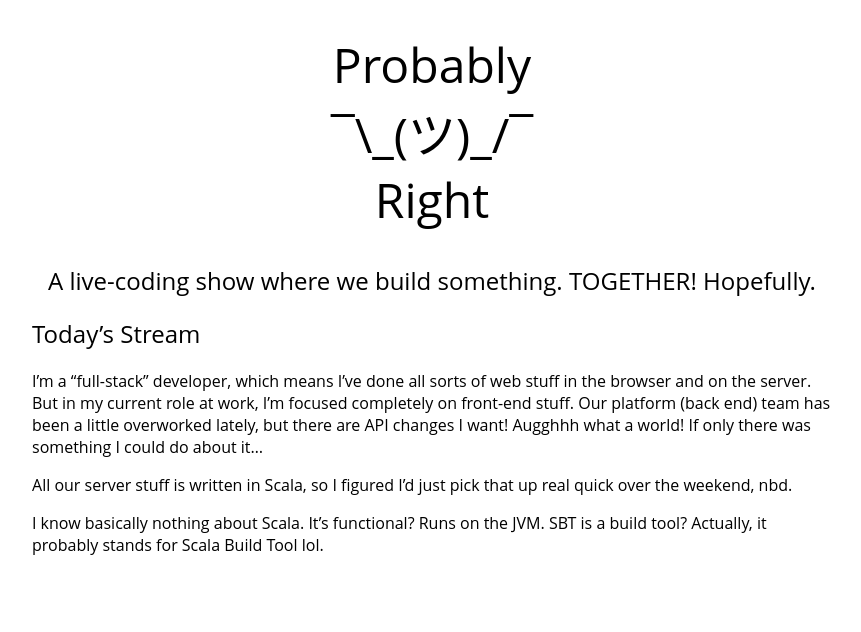
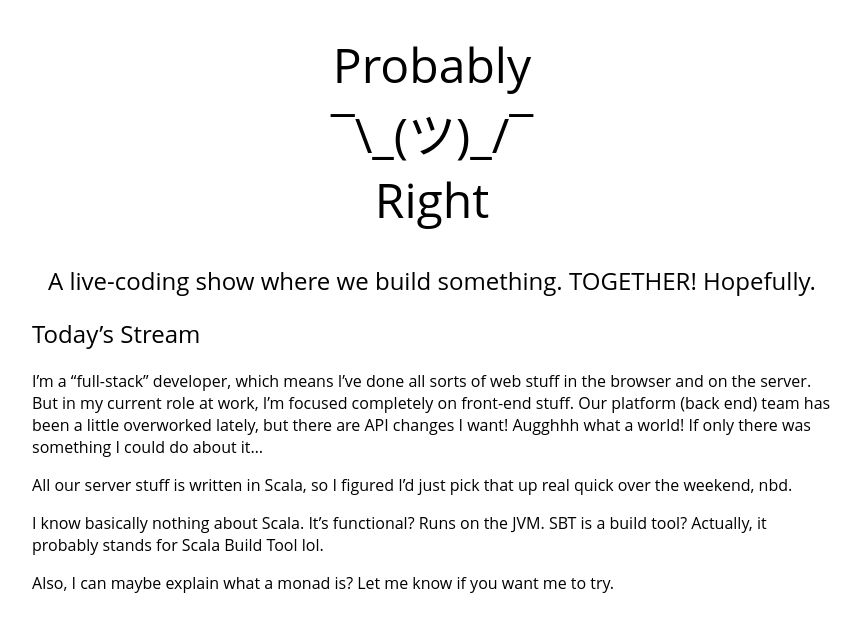
Before and after one commit to courajs/probablyright.tv, a Jekyll site: the page built from today.md, in a window 1280 px wide. Shown: the top 632 px of the page, without its empty margins (208-1069 px from the left). Built offline with Jekyll 4.4.1, drawn with Linux system fonts in a browser that asks for light colours; our own code applies the rules of GitHub Pages for plain Markdown files.

Commit message:
monadss...

```diff
--- a/today.md
+++ b/today.md
@@ -16,3 +16,6 @@ that up real quick over the weekend, nbd.
 I know basically nothing about Scala. It's functional? Runs on the JVM.
 SBT is a build tool? Actually, it probably stands for Scala Build Tool
 lol.
+
+Also, I can maybe explain what a monad is? Let me know if you want me to
+try.
```
